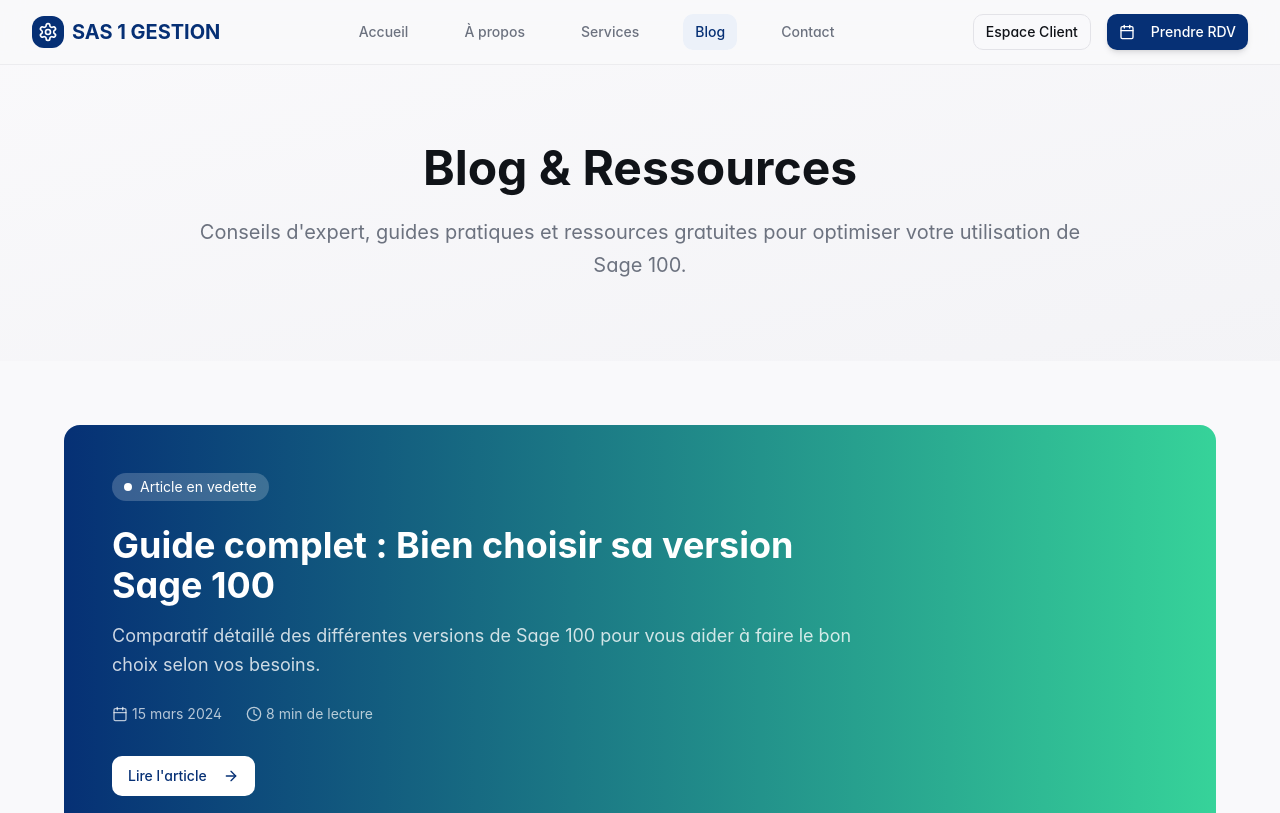
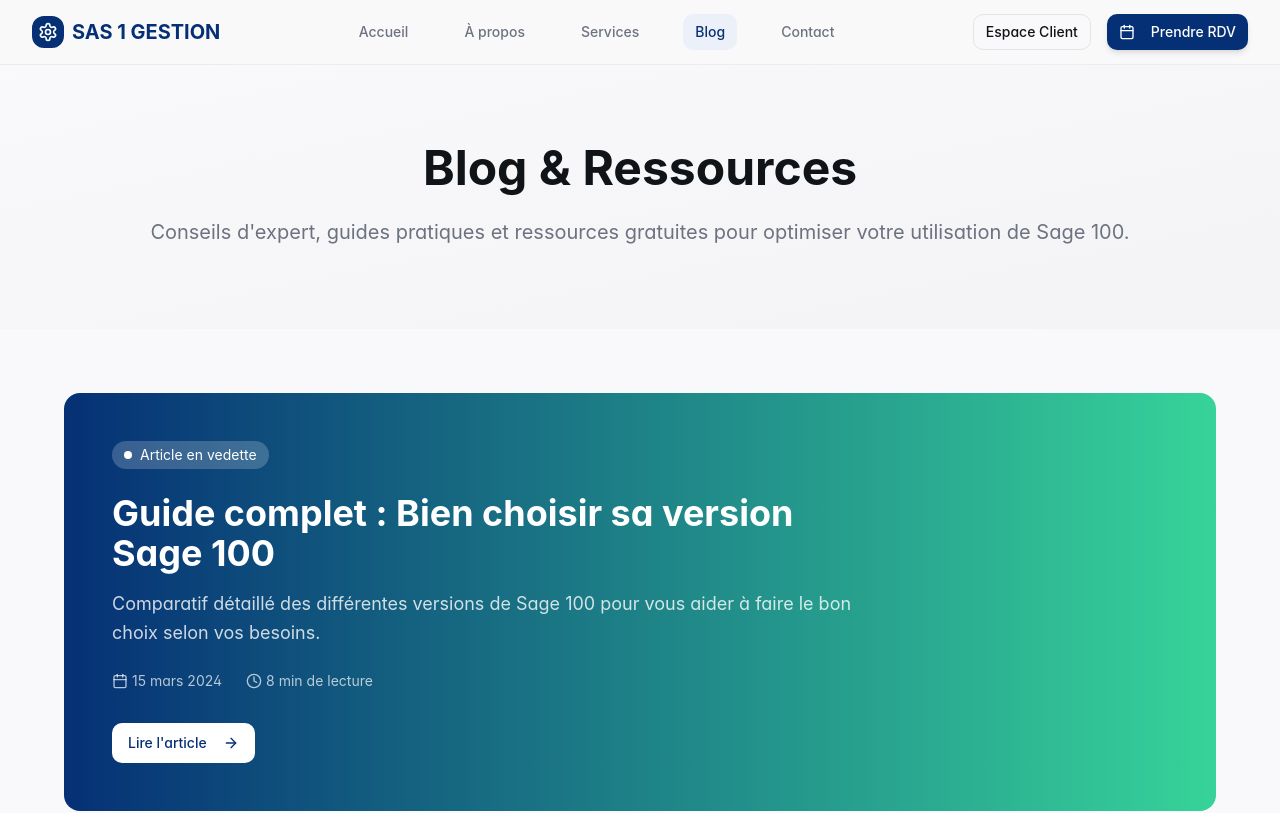
Before and after one commit to GESTIONMAX/sage-consultant-online, a React (Vite) app: page /blog in a window 1280 px wide. Shown: the top 813 px of the page. Built offline with nearby package versions, Linux system fonts and the light colour scheme.

Commit message:
Make hero sections full width
Adapt hero sections to full width on all site pages.

```diff
--- a/src/pages/AboutPage.tsx
+++ b/src/pages/AboutPage.tsx
@@ -63,8 +63,8 @@ const AboutPage = () => {
   return (
     <div className="min-h-screen pt-16">
       {/* Hero Section */}
-      <section className="py-20 px-4 sm:px-6 lg:px-8 bg-gradient-to-br from-background to-background-secondary">
-        <div className="max-w-4xl mx-auto text-center">
+      <section className="py-20 bg-gradient-to-br from-background to-background-secondary">
+        <div className="max-w-7xl mx-auto px-4 sm:px-6 lg:px-8 text-center">
           <h1 className="text-4xl md:text-5xl font-bold text-foreground mb-6">
             À propos de votre consultant
           </h1>
--- a/src/pages/BlogPage.tsx
+++ b/src/pages/BlogPage.tsx
@@ -91,8 +91,8 @@ const BlogPage = () => {
   return (
     <div className="min-h-screen pt-16">
       {/* Hero Section */}
-      <section className="py-20 px-4 sm:px-6 lg:px-8 bg-gradient-to-br from-background to-background-secondary">
-        <div className="max-w-4xl mx-auto text-center">
+      <section className="py-20 bg-gradient-to-br from-background to-background-secondary">
+        <div className="max-w-7xl mx-auto px-4 sm:px-6 lg:px-8 text-center">
           <h1 className="text-4xl md:text-5xl font-bold text-foreground mb-6">
             Blog & Ressources
           </h1>
--- a/src/pages/ContactPage.tsx
+++ b/src/pages/ContactPage.tsx
@@ -98,8 +98,8 @@ const ContactPage = () => {
   return (
     <div className="min-h-screen pt-16">
       {/* Hero Section */}
-      <section className="py-20 px-4 sm:px-6 lg:px-8 bg-gradient-to-br from-background to-background-secondary">
-        <div className="max-w-4xl mx-auto text-center">
+      <section className="py-20 bg-gradient-to-br from-background to-background-secondary">
+        <div className="max-w-7xl mx-auto px-4 sm:px-6 lg:px-8 text-center">
           <h1 className="text-4xl md:text-5xl font-bold text-foreground mb-6">
             Contactez-moi
           </h1>
--- a/src/pages/ServicesPage.tsx
+++ b/src/pages/ServicesPage.tsx
@@ -128,8 +128,8 @@ const ServicesPage = () => {
   return (
     <div className="min-h-screen pt-16">
       {/* Hero Section */}
-      <section className="py-20 px-4 sm:px-6 lg:px-8 bg-gradient-to-br from-background to-background-secondary">
-        <div className="max-w-4xl mx-auto text-center">
+      <section className="py-20 bg-gradient-to-br from-background to-background-secondary">
+        <div className="max-w-7xl mx-auto px-4 sm:px-6 lg:px-8 text-center">
           <h1 className="text-4xl md:text-5xl font-bold text-foreground mb-6">
             Services professionnels Sage 100
           </h1>
```
